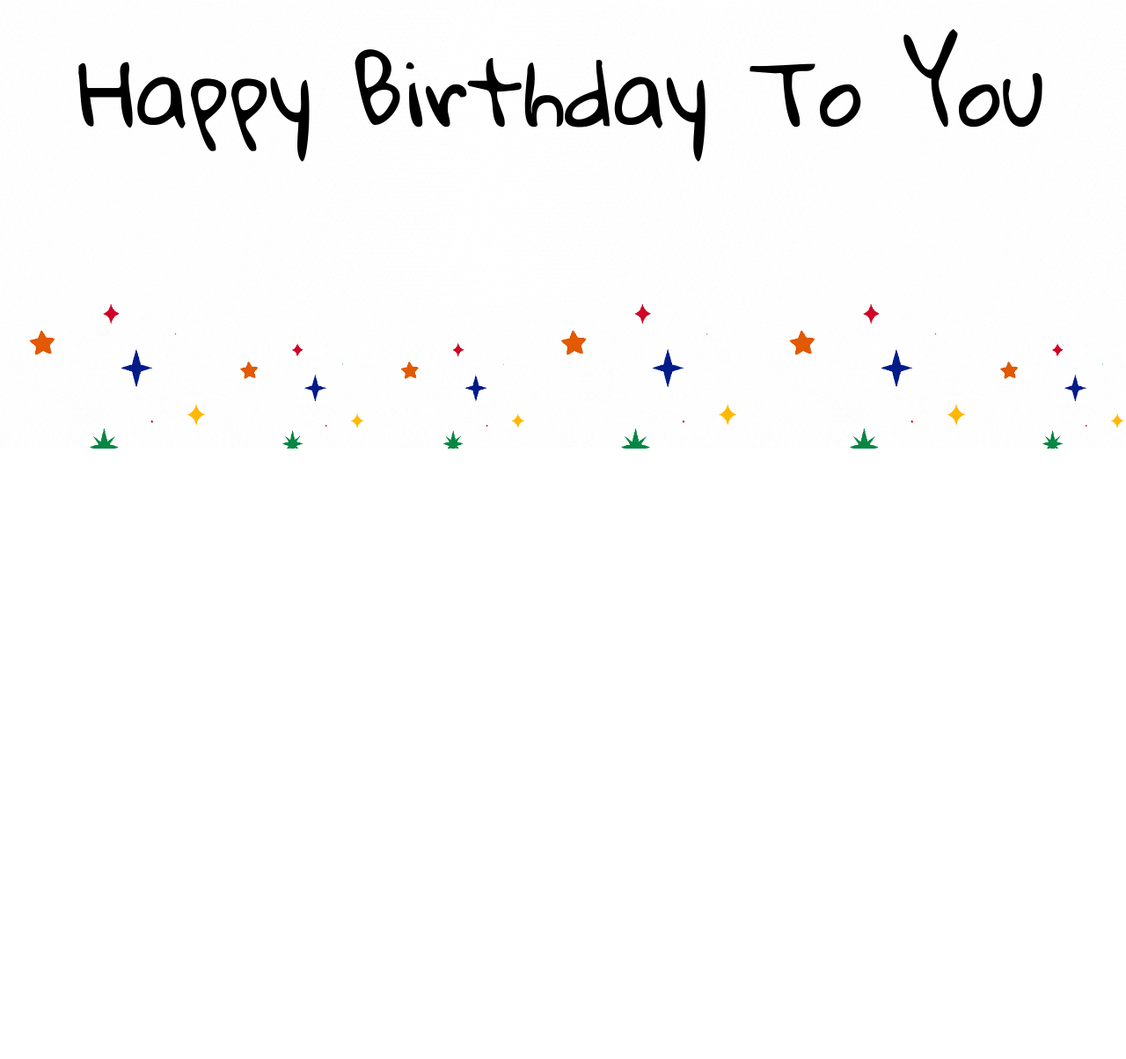
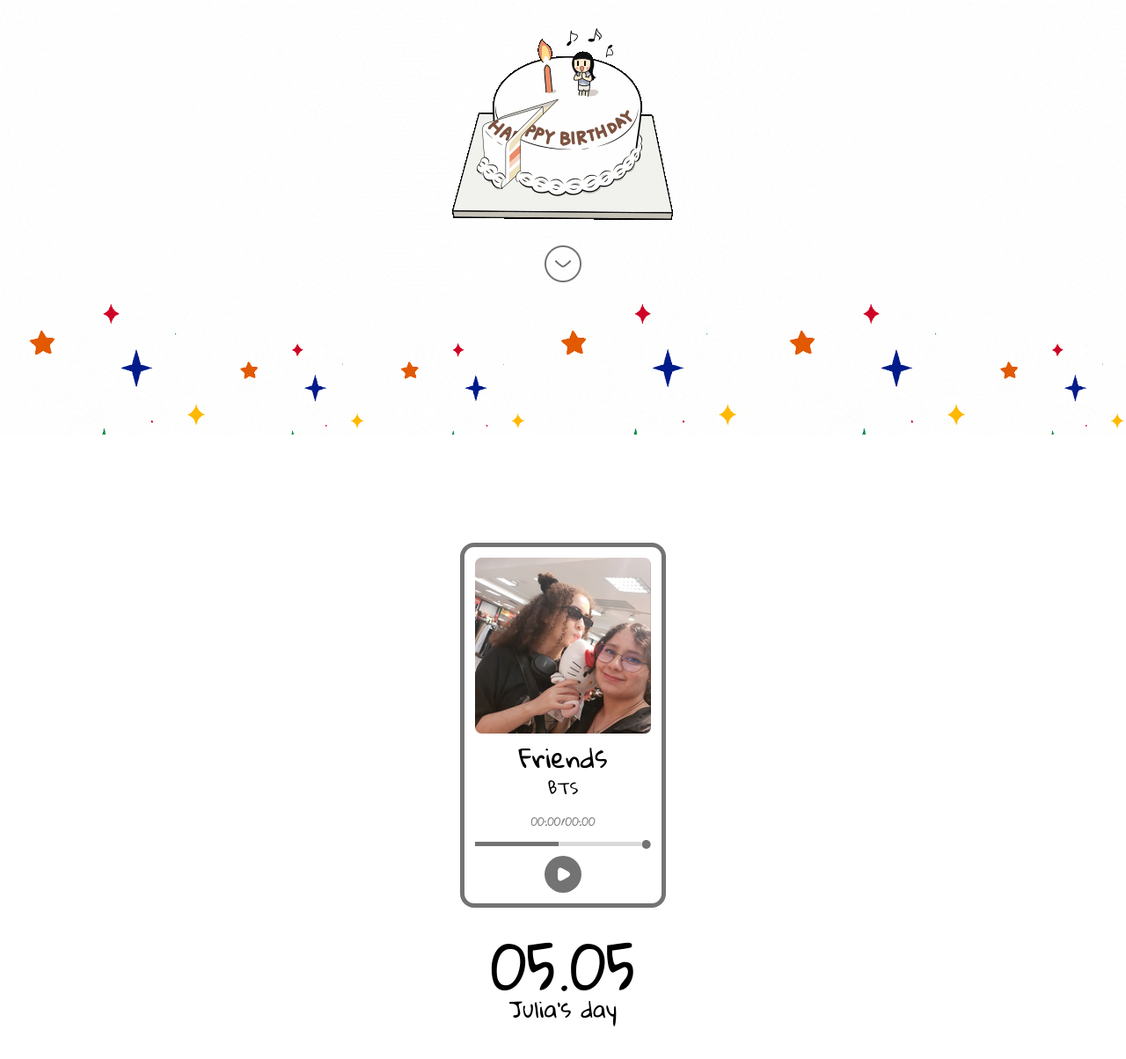
Before and after one commit to anajuliadev/Site-presente, a plain HTML site: page index.html in a window 1280 px wide. Shown: the part 306-1510 px from the top of the page at 88% size. Before the commit the page ends 816 px from the top, so only its background shows below. Drawn offline with Linux system fonts and the light colour scheme.

Commit message:
page btd e page music

```diff
--- a/index.html
+++ b/index.html
@@ -10,8 +10,40 @@
 <body>
     <main>
         <div class="message">
-            <p>Happy Birthday To You</p>
             <embed src="./assets/happy-btd.mp3" loop="true" autostart="true" width="2" height="0">
+            <p>Happy Birthday <br> To You</p>
+            <div class="cake">
+                <img src="./assets/cake.gif" alt="">
+            </div>
+            <a href="#music" class="seta">
+                <img src="./assets/setinha.png" alt="">
+            </a>
+        </div>
+
+        <div id="music">
+            <div class="music-player">
+                <div class="info-music">
+                    <img src="./assets/capa.png" alt="">
+                    <p class="song">Friends</p>
+                    <p class="artist">BTS</p>
+                </div>
+
+                <div class="time-music">
+                    <p>00:00</p>
+                    <p>/</p>
+                    <p>00:00</p>
+                </div>
+                <div class="barra-music">
+                    <div class="barra linha-tempo"></div>
+                    <div class="barra linha-percorrida"></div>
+                    <img src="./assets/bolinha.png" alt="">
+                </div>
+                <img class="player" src="./assets/player.svg" alt="">
+            </div>
+            <div class="date">
+                <p class="niver">05.05</p>
+                <p class="aniversariante">Julia's day</p>
+            </div>
         </div>
     </main>
 </body>
--- a/style.css
+++ b/style.css
@@ -1,22 +1,100 @@
 @import url('https://fonts.googleapis.com/css2?family=Gloria+Hallelujah&display=swap');
 
+*{
+    margin: 0;
+    padding: 0;
+}
+
 body{
-    background-image: url(./assets/estrelas.gif);
+    font-family: "Gloria Hallelujah", serif;
 }
 main{
     height: 100vh;
 
     .message{
+        background-image: url(./assets/estrelas.gif);
         width: 100%;
         height: 100%;
         display: flex;
+        flex-direction: column;
         justify-content: center;
         align-items: center;
 
         p{
-            font-family: "Gloria Hallelujah", serif;
-            font-size: 100px;
+            font-size: 40px;
+            text-align: center;
         }
+    }
 
+    #music{
+        height: 100vh;
+        display: flex;
+        flex-direction: column;
+        justify-content: center;
+        align-items: center;
+
+        .music-player{
+            width: 200px;
+            display: flex;
+            flex-direction: column;
+            align-items: center;
+            border: 5px solid #737373;
+            border-radius: 16px;
+            padding: 12px;
+            gap: 8px;
+
+            .info-music{
+                img{
+                    width: 100%;
+                }
+                .song , .artist{
+                    text-align: center;
+                    line-height: 35px;
+                }
+                .song{
+                    font-size: 30px;
+                }
+                .artist{
+                    font-size: 18px;
+                }
+            }
+            .time-music{
+                display: flex;
+                font-size: 13px;
+                color: #7B7B7B;
+            }
+
+            .barra-music{
+                display: flex;
+                width: 100%;
+                align-items: center;
+                .barra{
+                    width: 100%;
+                    height: 5px;
+
+                    &.linha-tempo{
+                        background-color: #737373;
+                        border: none;
+                    }
+                    &.linha-percorrida{
+                        background-color: #DADADA;
+                    }
+                }
+
+            }
+
+        }
+        .date{
+            text-align: center;
+            line-height: 50px;
+            margin-top: 40px;
+
+            .niver{
+                font-size: 70px;
+            }
+            .aniversariante{
+                font-size: 25px;
+            }
+        }
     }
 }
```
Also changed, not shown: assets/bolinha.png (added), assets/cake.gif (added), assets/capa.png (added), assets/player.svg (added), assets/polaroid.png (added), assets/setinha.png (added).
